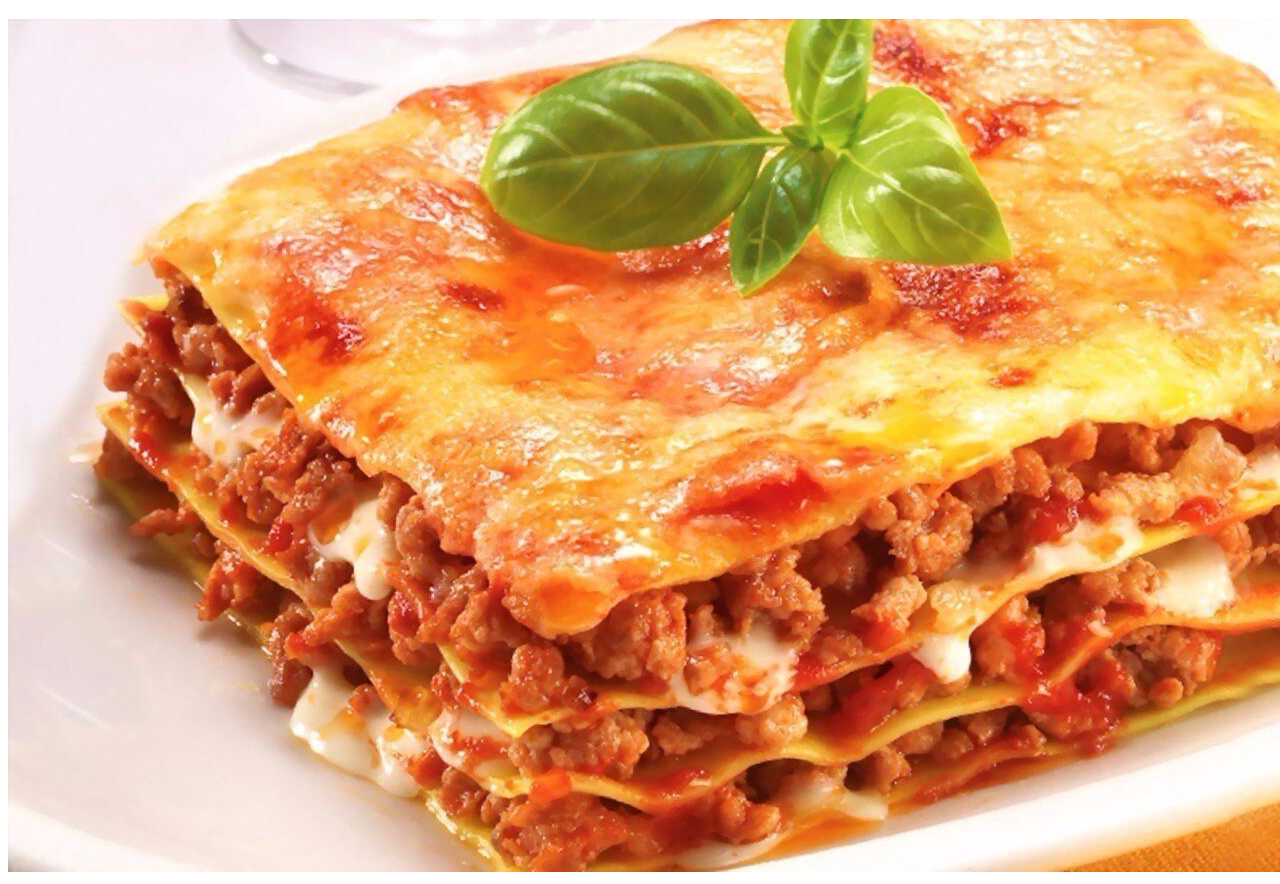
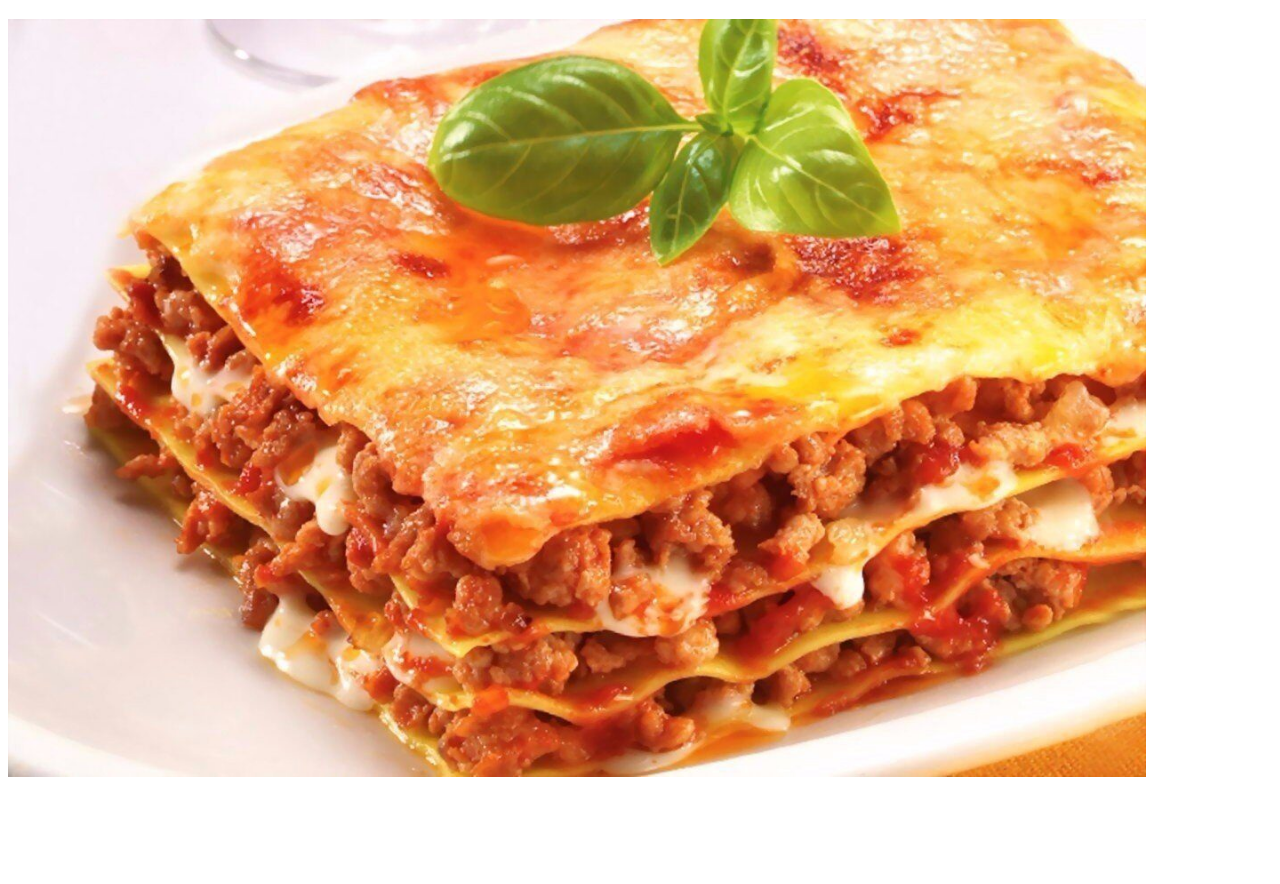
Before and after one commit to NikiLaoda/odin-recipes, a plain HTML site: page recipes/lasagna.html in a window 1280 px wide. Shown: the part 61-945 px from the top of the page. After the commit the page ends 850 px from the top, so only its background shows below. Drawn offline with Linux system fonts and the light colour scheme.

Commit message:
Image Sizing

```diff
--- a/recipes/lasagna.html
+++ b/recipes/lasagna.html
@@ -8,6 +8,6 @@
 <body>
     <h1>Lasagna</h1>
 
-    <img src="../images/lasagna.jpg" alt="Lasagna Image">
+    <img src="../images/lasagna.jpg" alt="Lasagna Image" width="90%">
 </body>
 </html>
```
